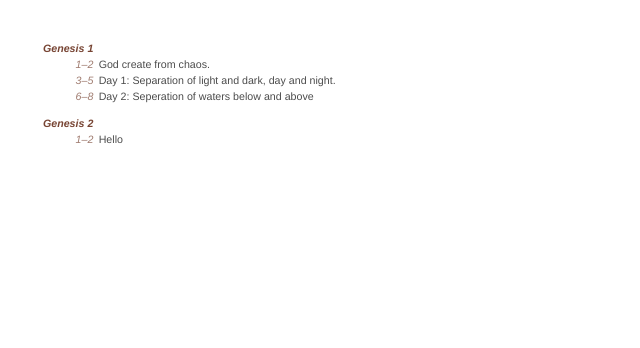
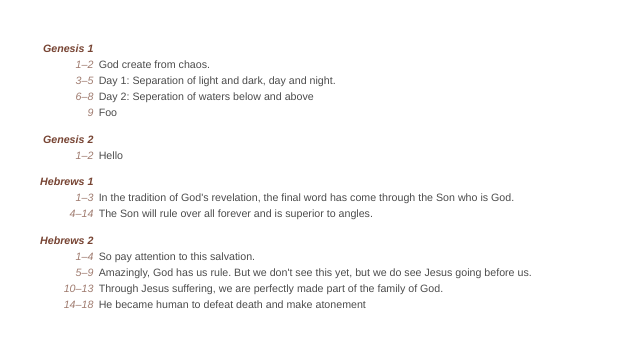
Before and after one commit to carbonbox/bible-outline, a plain HTML site: page index.html in a window 1280 px wide. Shown: the whole page, without its empty margins (0-640 px from the left). Drawn offline with nearby package versions, Linux system fonts and the light colour scheme; files whose address does not match are found by name.

Commit message:
use jquery and minor verse changes

```diff
--- a/index.html
+++ b/index.html
@@ -20,6 +20,8 @@
 
           <li class=''><em>6&ndash;8</em>Day 2: Seperation of waters below and above</li>
 
+          <li class=''><em>9</em>Foo</li>
+
         </ul>
         <p></p>
       </li>
@@ -37,7 +39,41 @@
 
     </ul>
 
-    <script src='js/mootools-core-1.3.js'></script>
+    <ul>
+
+      <!--  1 -->
+      <li class='foo'>
+        <h1><em>Hebrews 1</em></h1>
+        <ul class='outline'>
+
+          <li class=''><em>1&ndash;3</em>In the tradition of God's revelation, the final word has come through the Son who is God.</li>
+
+          <li class=''><em>4&ndash;14</em>The Son will rule over all forever and is superior to angles.</li>
+
+        </ul>
+        <p></p>
+      </li>
+
+      <!--  2 -->
+      <li class='foo'>
+        <h1><em>Hebrews 2</em></h1>
+        <ul class='outline'>
+
+          <li class=''><em>1&ndash;4</em>So pay attention to this salvation.</li>
+
+          <li class=''><em>5&ndash;9</em>Amazingly, God has us rule. But we don't see this yet, but we do see Jesus going before us.</li>
+
+          <li class=''><em>10&ndash;13</em>Through Jesus suffering, we are perfectly made part of the family of God.</li>
+
+          <li class=''><em>14&ndash;18</em>He became human to defeat death and make atonement</li>
+
+        </ul>
+        <p></p>
+      </li>
+
+    </ul>
+
+    <script src='js/jquery-1.4.4.js'></script>
     <script src='js/bible.js'></script>
   </body>
 </html>
--- a/static/bible.js
+++ b/static/bible.js
@@ -0,0 +1 @@
+passage.lookup('Genesis', 2, 1, 5);
```
Also changed, not shown: 2 other files.
